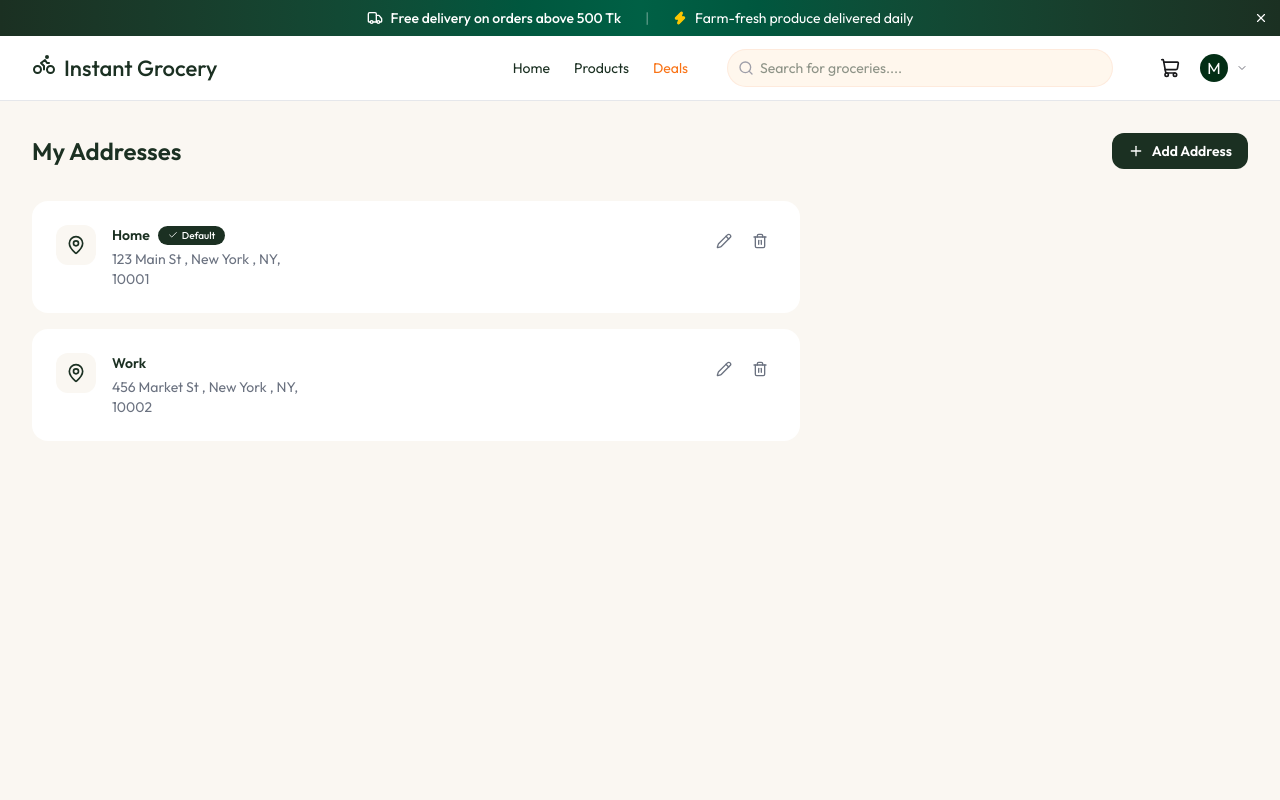
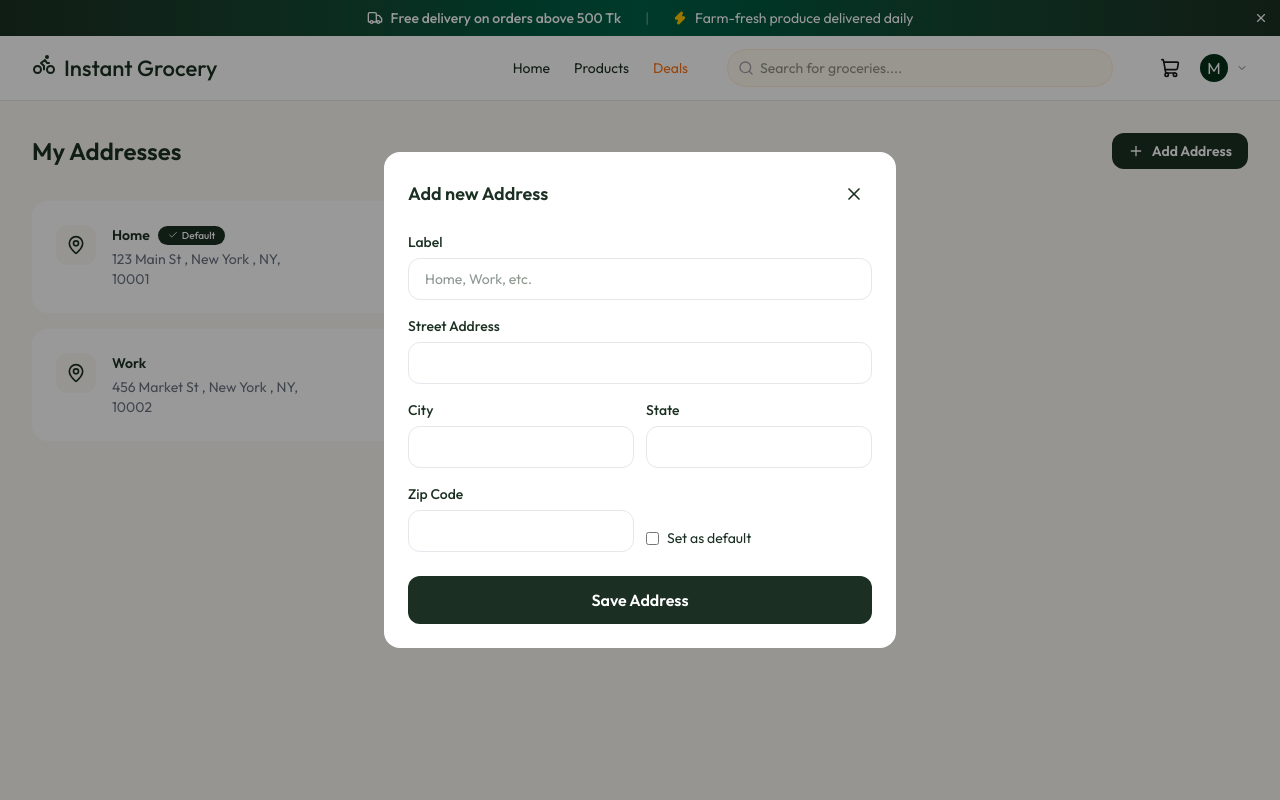
Before and after one commit to sheaf-hassan/instant_grocery_delivery, a React (Vite) app: page /addresses in a window 1280 px wide. Both pictures are taken after a click on the button "Add Address". Shown: the top 800 px of the page. Built offline with nearby package versions, Linux system fonts and the light colour scheme.

Commit message:
create address form component and mount it in the addresses page and complete the addresses page

```diff
--- /dev/null
+++ b/src/components/AddressForm.tsx
@@ -0,0 +1,77 @@
+import { XIcon } from "lucide-react"
+
+
+const AddressForm = ({resetForm, handleSubmit, form, setForm, editingId} : any) => {
+  return (
+    <>
+        {/* Overlay */}
+        <div  className="fixed inset-0 bg-black/40 z-50"/>
+
+        {/* form container */}
+        <div onClick={resetForm} className="fixed inset-0 z-50 flex-center p-4">
+            <form onClick={e=> e.stopPropagation()}
+            onSubmit={handleSubmit} className="bg-white rounded-2xl p-6 w-full max-w-lg animate-fade-in">
+
+                {/* form header */}
+                <div className="flex items-center justify-between mb-5">
+                    <h2 className="text-lg font-semibold text-app-green">{editingId ? "Edit Address" : "Add new Address"}</h2>
+                    <button type="button" onClick={resetForm} className="p-2 hover:bg-app-cream rounded-lg">
+                        <XIcon className="size-5"/>
+                    </button>
+                </div>
+
+                {/* Form input fields */}
+                <div className="space-y-4">
+                    <div>
+                        <label className="block text-sm font-medium text-app-green mb-1.5">Label</label>
+                        <input type="text" placeholder="Home, Work, etc." required className="w-full px-4 py-2.5 text-sm rounded-xl border border-app-border focus:border-app-green outline-none"
+                        value={form.label} onChange={(e)=> setForm({...form, label: e.target.value})}/>
+                    </div>
+
+                    <div>
+                        <label className="block text-sm font-medium text-app-green mb-1.5">Street Address</label>
+                        <input type="text" required className="w-full px-4 py-2.5 text-sm rounded-xl border border-app-border focus:border-app-green outline-none"
+                        value={form.address} onChange={(e)=> setForm({...form, address: e.target.value})}/>
+                    </div>
+
+                    <div className="grid grid-cols-2 gap-3">
+                        <div>
+                            <label className="block text-sm font-medium text-app-green mb-1.5">City</label>
+                            <input type="text" required className="w-full px-4 py-2.5 text-sm rounded-xl border border-app-border focus:border-app-green outline-none"
+                            value={form.city} onChange={(e)=> setForm({...form, city: e.target.value})}/>
+                        </div>
+                        <div>
+                            <label className="block text-sm font-medium text-app-green mb-1.5">State</label>
+                            <input type="text" required className="w-full px-4 py-2.5 text-sm rounded-xl border border-app-border focus:border-app-green outline-none"
+                            value={form.state} onChange={(e)=> setForm({...form, state: e.target.value})}/>
+                        </div>
+                    </div>
+                    <div className="grid grid-cols-2 gap-3">
+                        <div>
+                            <label className="block text-sm font-medium text-app-green mb-1.5">Zip Code</label>
+                            <input type="text" required className="w-full px-4 py-2.5 text-sm rounded-xl border border-app-border focus:border-app-green outline-none"
+                            value={form.zip} onChange={(e)=> setForm({...form, zip: e.target.value})}/>
+                        </div>
+
+                        <div className="flex items-end pb-1">
+                            <label className="flex items-center gap-2 cursor-pointer">
+                                <input type="checkbox" checked={form.isDefault} onChange={(e)=>setForm({...form, isDefault: e.target.checked})}/>
+                                <span className="text-sm text-app-text">Set as default</span>
+                            </label>
+
+                        </div>
+
+                    </div>
+                </div>
+
+                {/* Submit button */}
+                <button type="submit" className="mt-6 w-full py-3 bg-app-green text-white font-semibold rounded-xl hover:bg-app-green-light transition-colors">
+                    {editingId ? "Update Address" : "Save Address"}
+                </button>
+            </form>
+        </div>
+    </>
+  )
+}
+
+export default AddressForm
--- a/src/pages/Addresses.tsx
+++ b/src/pages/Addresses.tsx
@@ -5,6 +5,7 @@ import { MapPinIcon, PlusIcon } from "lucide-react";
 import Loading from "../components/Loading";
 import Checkout from './Checkout';
 import AddressCard from "../components/AddressCard";
+import AddressForm from "../components/AddressForm";
 
 
 const Addresses = () => {
@@ -65,7 +66,7 @@ const Addresses = () => {
         </div>
 
         {/* Form Modal */}
-
+        {showForm && <AddressForm resetForm={resetForm} handleSubmit={handleSubmit} form={form} setForm={setForm} editingId={editingId}/>}
 
         {/* Addresses list */}
         {
```
